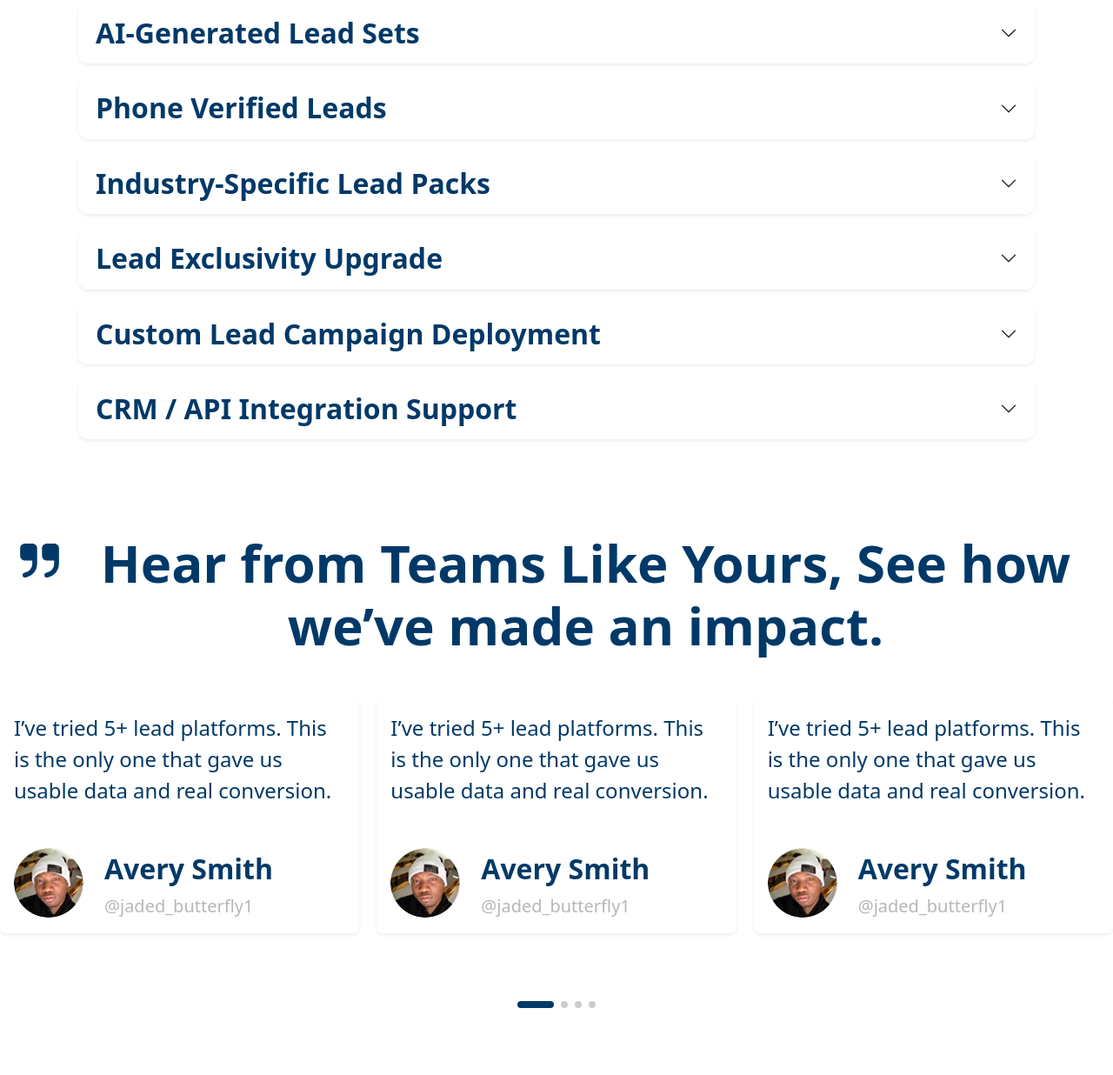
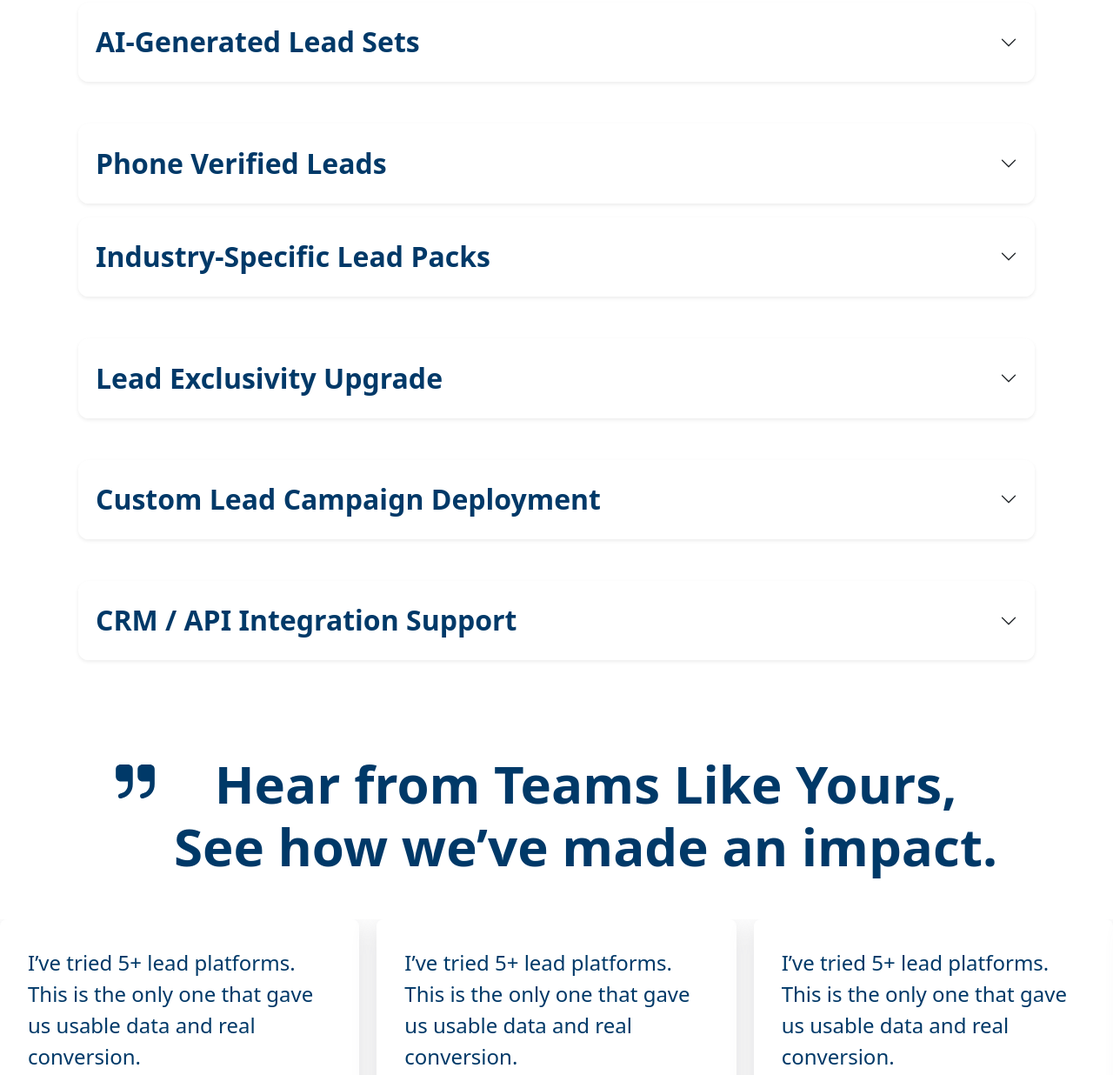
Before and after one commit to l-shirinyan/nxtgenevo, a plain HTML site: page Leads VIP Services/Leads VIP Services/product.html in a window 1280 px wide. Shown: the part 3210-4446 px from the top of the page at 87% size. Drawn offline with nearby package versions, Linux system fonts and the light colour scheme; files whose address does not match are found by name.

Commit message:
Fix UI changes

```diff
--- a/Leads VIP Services/Leads VIP Services/css/product-style.css
+++ b/Leads VIP Services/Leads VIP Services/css/product-style.css
@@ -153,7 +153,9 @@
 .faq-content {
   margin-bottom: 48px;
 }
-
+.accordion-button{
+  padding-block: 26.5px !important;
+}
 .accordion-item {
   border-radius: 12px !important;
   overflow: hidden;
@@ -193,6 +195,10 @@
 }
 
 /*TESTIMONIALS SECTION */
+.testimonial-title-content{
+  max-width: 1060px;
+  margin: auto;
+}
 .testimonial-title {
   max-width: 67px;
   max-height: 67px;
@@ -205,7 +211,9 @@
 }
 
 .testimonials-content {
+  padding: 32px;
   gap: 48px;
+  box-shadow: rgba(100, 100, 111, 0.2) 0px 7px 29px 0px !important;
 }
 
 .swiper-slide:hover {
@@ -245,7 +253,7 @@
 }
 
 .generation-content {
-  max-width: 591px;
+  max-width: 634px;
 }
 
 .generation-btn {
--- a/Leads VIP Services/Leads VIP Services/product.html
+++ b/Leads VIP Services/Leads VIP Services/product.html
@@ -292,7 +292,7 @@
 
   <div class="row">
     <div class="accordion accordion-flush" id="accordionFlushExample">
-      <div class="accordion-item mb-3  shadow-sm">
+      <div class="accordion-item mb-5 shadow-sm">
         <h2 class="accordion-header" id="flush-headingOne">
           <button
             class="accordion-button collapsed accordion-title text-primary-custom fw-semibold text-subheader"
@@ -350,7 +350,7 @@
         </div>
       </div>
 
-      <div class="accordion-item mb-3  shadow-sm">
+      <div class="accordion-item mb-5  shadow-sm">
         <h2 class="accordion-header" id="flush-headingThree">
           <button
             class="accordion-button collapsed accordion-title text-primary-custom fw-semibold text-subheader"
@@ -379,7 +379,7 @@
         </div>
       </div>
 
-      <div class="accordion-item mb-3 shadow-sm">
+      <div class="accordion-item mb-5 shadow-sm">
         <h2 class="accordion-header" id="flush-headingFour">
           <button
             class="accordion-button collapsed accordion-title text-primary-custom fw-semibold text-subheader"
@@ -408,7 +408,7 @@
         </div>
       </div>
 
-      <div class="accordion-item mb-3  shadow-sm">
+      <div class="accordion-item mb-5  shadow-sm">
         <h2 class="accordion-header" id="flush-headingFive">
           <button
             class="accordion-button collapsed accordion-title text-primary-custom fw-semibold text-subheader"
@@ -472,7 +472,7 @@
 <!--Testimonials section-->
  <section class="container-fluid block-column testimonials-container">
   <div class="row">
-    <div class="d-flex flex-row align-items-start justify-content-center mb-5" >
+    <div class="d-flex flex-row align-items-start justify-content-center mb-5 testimonial-title-content" >
       <div class="w-100 h-100 testimonial-title">
         <img src="assets/icons/quote.svg" alt="Quote" class="img-fluid" />
       </div>
@@ -483,7 +483,7 @@
     <div class="swiper testimonialsSwiper">
       <div class="swiper-wrapper">
         <div class="swiper-slide">
-          <div class="bg-white shadow-sm rounded-3 p-3 d-flex flex-column align-items-start testimonials-content">
+          <div class="bg-white rounded-3 d-flex flex-column align-items-start testimonials-content">
             <p class="text-primary-custom testimonial-slider-text fw-medium">
               I’ve tried 5+ lead platforms. This is the only one that gave us usable
               data and real conversion.
@@ -503,7 +503,7 @@
         </div>
 
          <div class="swiper-slide">
-          <div class="bg-white shadow-sm rounded-3 p-3 d-flex flex-column align-items-start testimonials-content">
+          <div class="bg-white shadow-sm rounded-3 d-flex flex-column align-items-start testimonials-content">
             <p class="text-primary-custom testimonial-slider-text fw-medium">
               I’ve tried 5+ lead platforms. This is the only one that gave us usable
               data and real conversion.
@@ -522,7 +522,7 @@
           </div>
         </div>
          <div class="swiper-slide">
-          <div class="bg-white shadow-sm rounded-3 p-3 d-flex flex-column align-items-start testimonials-content">
+          <div class="bg-white shadow-sm rounded-3  d-flex flex-column align-items-start testimonials-content">
             <p class="text-primary-custom testimonial-slider-text fw-medium">
               I’ve tried 5+ lead platforms. This is the only one that gave us usable
               data and real conversion.
@@ -541,7 +541,7 @@
           </div>
         </div>
          <div class="swiper-slide">
-          <div class="bg-white shadow-sm rounded-3 p-3 d-flex flex-column align-items-start testimonials-content">
+          <div class="bg-white shadow-sm rounded-3 d-flex flex-column align-items-start testimonials-content">
             <p class="text-primary-custom testimonial-slider-text fw-medium">
               I’ve tried 5+ lead platforms. This is the only one that gave us usable
               data and real conversion.
@@ -560,7 +560,7 @@
           </div>
         </div>
          <div class="swiper-slide">
-          <div class="bg-white shadow-sm rounded-3 p-3 d-flex flex-column align-items-start testimonials-content">
+          <div class="bg-white shadow-sm rounded-3 d-flex flex-column align-items-start testimonials-content">
             <p class="text-primary-custom testimonial-slider-text fw-medium">
               I’ve tried 5+ lead platforms. This is the only one that gave us usable
               data and real conversion.
@@ -579,7 +579,7 @@
           </div>
         </div>
          <div class="swiper-slide">
-          <div class="bg-white shadow-sm rounded-3 p-3 d-flex flex-column align-items-start testimonials-content">
+          <div class="bg-white shadow-sm rounded-3 d-flex flex-column align-items-start testimonials-content">
             <p class="text-primary-custom testimonial-slider-text fw-medium">
               I’ve tried 5+ lead platforms. This is the only one that gave us usable
               data and real conversion.
@@ -820,8 +820,5 @@
 <!-- Swiper JS -->
   <script src="https://cdn.jsdelivr.net/npm/swiper@11/swiper-bundle.min.js"></script>
   <script src="js/product-slider.js"></script>
-
-  <script src="https://code.jquery.com/jquery-3.7.0.min.js"></script>
-  <script src="js/nav-footer.js"></script>
 </body>
 </html>
```
